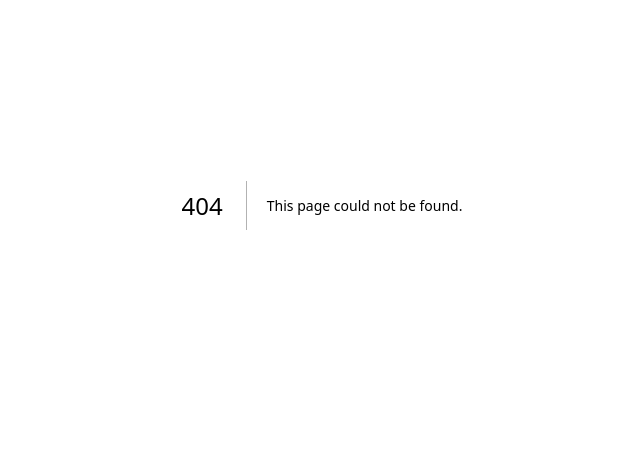
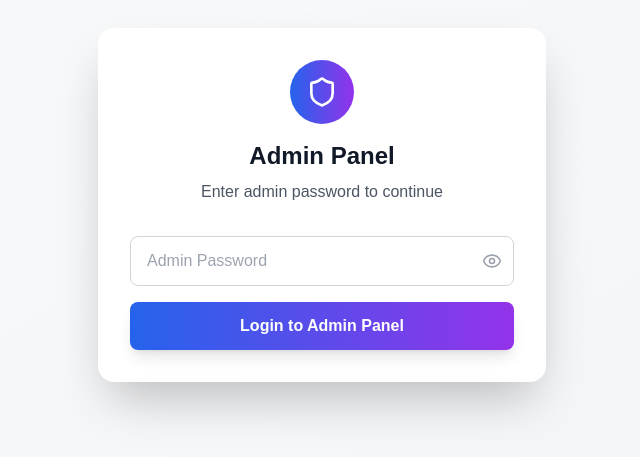
Before and after one commit to surendrakumar6350/notification-simulator, a Next.js app in the folder apps/web/: page /admin/login in a window 1280 px wide. Before the commit this address had no page. Shown: the part 195-652 px from the top of the page, without its empty margins (318-958 px from the left). Built offline with nearby package versions, Linux system fonts and the light colour scheme.

Commit message:
fix(admin): correctly open base64 screenshots in new tab using Blob

```diff
--- /dev/null
+++ b/apps/web/app/admin/login/page.tsx
@@ -0,0 +1,110 @@
+"use client"
+import { useState } from 'react';
+import axios from 'axios';
+import { Eye, EyeOff, Shield } from 'lucide-react';
+import { useToast } from '../components/Toast';
+
+const Login = () => {
+    const [isLoggingIn, setIsLoggingIn] = useState(false);
+    const [loginError, setLoginError] = useState('');
+    const [adminPassword, setAdminPassword] = useState('');
+    const [showPassword, setShowPassword] = useState(false);
+    const { addToast, ToastContainer } = useToast();
+
+    const handleLogin = async () => {
+        setIsLoggingIn(true);
+        setLoginError('');
+
+        try {
+            const response = await axios.post('/api/admin/login', {
+                password: adminPassword
+            });
+
+            if (response.data?.success === true) {
+                addToast({
+                    type: 'success',
+                    message: 'Successfully logged in to admin panel'
+                });
+
+                setTimeout(() => {
+                    window.location.href = '/admin';
+                }, 1000);
+
+            } else {
+                setLoginError('Authentication failed. Please check your password.');
+                addToast({
+                    type: 'error',
+                    message: 'Invalid admin password'
+                });
+            }
+        } catch (error) {
+            console.error('Login error:', error);
+            setLoginError('Something went wrong. Please try again later.');
+            addToast({
+                type: 'error',
+                message: 'Something went wrong. Please try again.'
+            });
+        } finally {
+            setIsLoggingIn(false);
+        }
+    };
+
+    return (
+        <div className="min-h-screen flex items-center justify-center bg-gradient-to-br from-gray-50 to-gray-100 dark:from-gray-900 dark:to-gray-800 p-6">
+            <ToastContainer />
+            <div className="bg-white dark:bg-gray-800 rounded-2xl shadow-2xl p-8 w-full max-w-md">
+                <div className="text-center mb-8">
+                    <div className="bg-gradient-to-r from-blue-600 to-purple-600 w-16 h-16 rounded-full flex items-center justify-center mx-auto mb-4">
+                        <Shield className="w-8 h-8 text-white" />
+                    </div>
+                    <h1 className="text-2xl font-bold text-gray-900 dark:text-white">Admin Panel</h1>
+                    <p className="text-gray-600 dark:text-gray-300 mt-2">Enter admin password to continue</p>
+                </div>
+
+                <div className="space-y-4">
+                    <div className="relative">
+                        <input
+                            type={showPassword ? 'text' : 'password'}
+                            value={adminPassword}
+                            onChange={(e) => setAdminPassword(e.target.value)}
+                            onKeyPress={(e) => e.key === 'Enter' && handleLogin()}
+                            placeholder="Admin Password"
+                            className="w-full px-4 py-3 rounded-lg border border-gray-300 dark:border-gray-600 bg-white dark:bg-gray-700 text-gray-900 dark:text-white focus:ring-2 focus:ring-blue-500 focus:border-transparent transition-all duration-200"
+                        />
+                        <button
+                            type="button"
+                            onClick={() => setShowPassword(!showPassword)}
+                            className="absolute right-3 top-1/2 transform -translate-y-1/2 text-gray-400 hover:text-gray-600 dark:hover:text-gray-300"
+                        >
+                            {showPassword ? <EyeOff className="w-5 h-5" /> : <Eye className="w-5 h-5" />}
+                        </button>
+                    </div>
+
+                    {loginError && (
+                        <p className="text-sm text-red-600 text-center -mt-2 mb-2">{loginError}</p>
+                    )}
+
+                    <button
+                        onClick={handleLogin}
+                        disabled={isLoggingIn}
+                        className={`w-full py-3 rounded-lg font-semibold transition-all duration-300 transform shadow-lg ${isLoggingIn
+                            ? 'bg-gray-400 cursor-not-allowed'
+                            : 'bg-gradient-to-r from-blue-600 to-purple-600 hover:from-blue-700 hover:to-purple-700 hover:scale-105 active:scale-95 text-white'
+                            }`}
+                    >
+                        {isLoggingIn ? (
+                            <div className="flex items-center justify-center space-x-2">
+                                <div className="w-4 h-4 border-2 border-white border-t-transparent rounded-full animate-spin"></div>
+                                <span>Logging in...</span>
+                            </div>
+                        ) : (
+                            'Login to Admin Panel'
+                        )}
+                    </button>
+                </div>
+            </div>
+        </div>
+    );
+}
+
+export default Login;
--- a/apps/web/app/api/mobile-protection/route.ts
+++ b/apps/web/app/api/mobile-protection/route.ts
@@ -6,7 +6,7 @@ import { MobileProtectionRequest } from "@/dbConnection/Schema/mobileProtectionR
 
 const mobileProtectionSchema = z.object({
     mobileNumber: z.string().min(10, "Mobile number is required"),
-    message: z.string().min(1, "Message is required"),
+    message: z.string().min(1, "Message is required").max(500, "Message cannot exceed 500 characters"),
     screenshot: z.string().optional(),
 });
 
--- a/apps/web/app/page.tsx
+++ b/apps/web/app/page.tsx
@@ -206,6 +206,14 @@ function App() {
           : undefined,
       };
 
+      if (formData.message.length > 500) {
+        addToast({
+          type: 'error',
+          message: 'Message cannot exceed 500 characters.'
+        });
+        return;
+      }
+
       const response = await axios.post("/api/mobile-protection", formData);
 
       if (response.data.success) {
--- a/apps/web/package.json
+++ b/apps/web/package.json
@@ -21,6 +21,7 @@
     "class-variance-authority": "^0.7.1",
     "clsx": "^2.1.1",
     "ioredis": "^5.5.0",
+    "jose": "^6.0.12",
     "js-cookie": "^3.0.5",
     "jsonwebtoken": "^9.0.2",
     "lucide-react": "^0.473.0",
--- a/package.json
+++ b/package.json
@@ -26,6 +26,7 @@
   ],
   "dependencies": {
     "husky": "^9.1.7",
+    "jose": "^6.0.12",
     "jsonwebtoken": "^9.0.2"
   }
 }
```
Also changed, not shown: apps/web/middleware.ts (+35 -1 lines), 1 other file (tests, documents, lock files or other folders).
